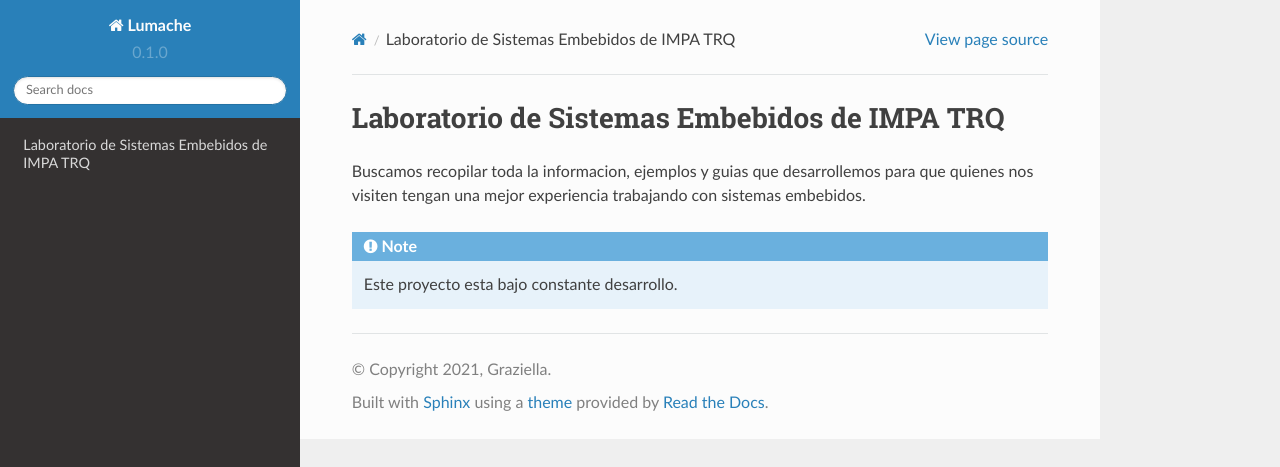
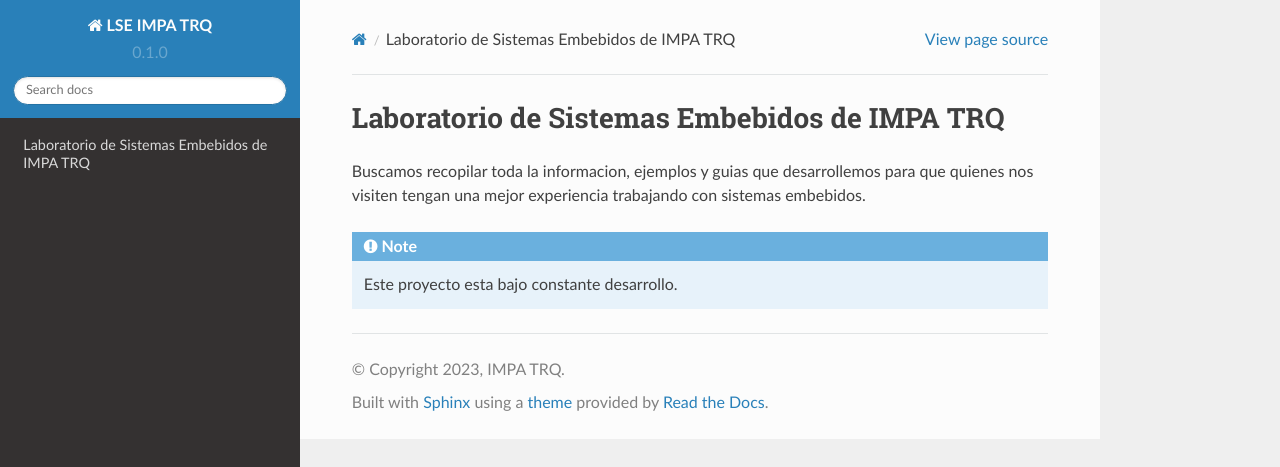
Before and after one commit to impatrq/lse, a Sphinx documentation site: the page built from docs/source/index.rst, in a window 1280 px wide. Shown: the top 467 px of the page. Built offline with Sphinx 7.4.7 and the Read the Docs theme 2.0.0, drawn with Linux system fonts in a browser that asks for light colours.

Commit message:
cambio datos del proyecto

```diff
--- a/docs/source/conf.py
+++ b/docs/source/conf.py
@@ -2,9 +2,9 @@
 
 # -- Project information
 
-project = 'Lumache'
-copyright = '2021, Graziella'
-author = 'Graziella'
+project = 'LSE IMPA TRQ'
+copyright = '2023, IMPA TRQ'
+author = 'Fabrizio Carlassara'
 
 release = '0.1'
 version = '0.1.0'
```
